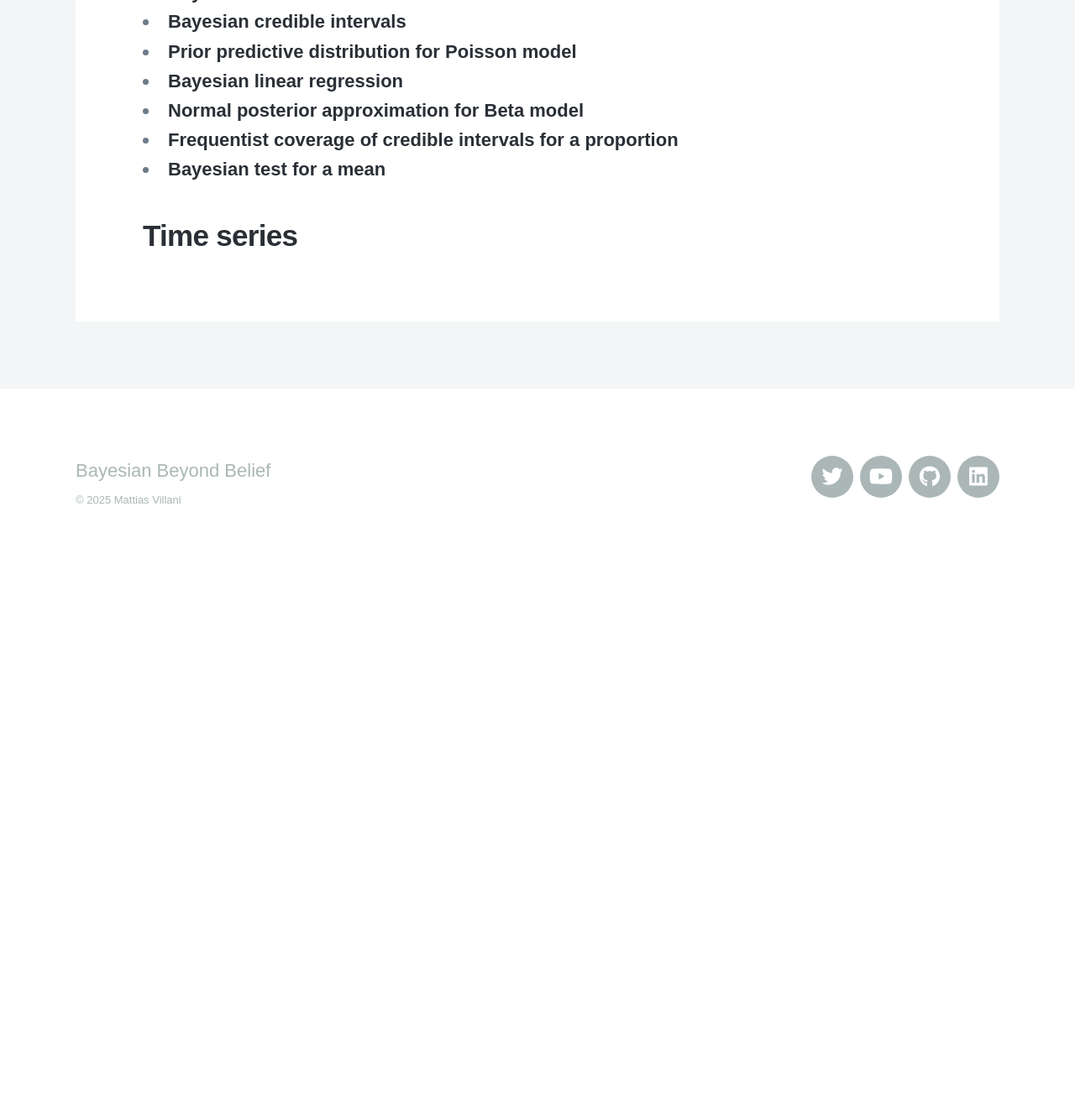
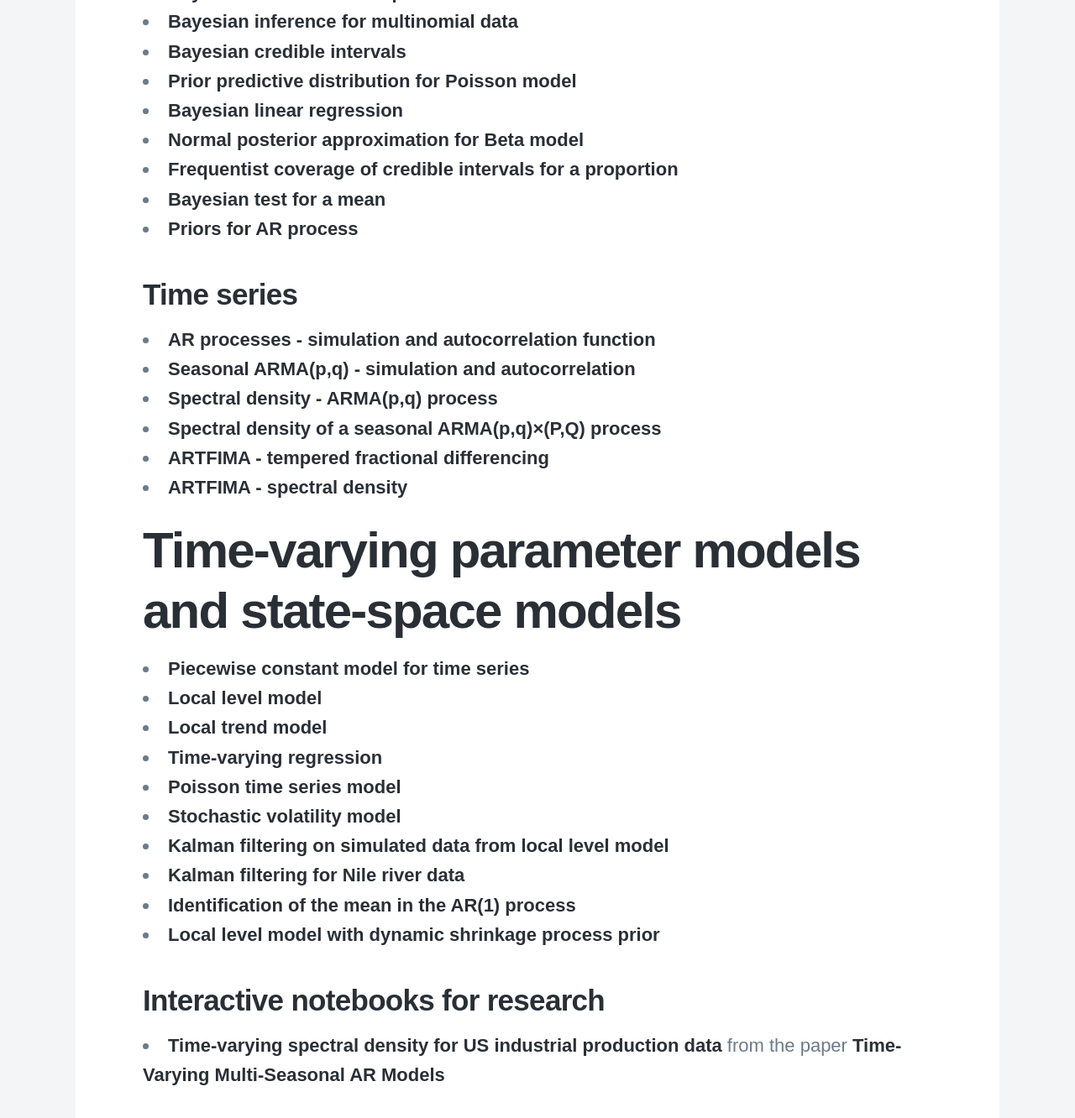
Before and after one commit to mattiasvillani/mattiasvillani.github.io, a Jekyll site: the page built from _pages/interactive.md, in a window 1280 px wide and 1400 px high, scrolled down 2327 px. Shown: the top 1332 px of the window at 84% size. Built offline with Jekyll 4.4.1, drawn with Linux system fonts in a browser that asks for light colours; nearby versions of some CDN libraries; some web fonts are replaced; before the commit the page ends 3009 px from its top, so only the background shows below that; some of the changed text lies outside the part shown.

Commit message:
added more interactive stuff

```diff
--- a/_pages/interactive.md
+++ b/_pages/interactive.md
@@ -9,6 +9,8 @@ featured_image: /images/linocut_teaching2.jpg
 
 - [Derivative](https://observablehq.com/@mattiasvillani/the-derivative)
 - [Riemann integral](https://observablehq.com/@mattiasvillani/the-riemann-integral)
+- [Second derivative and function curvature](https://observablehq.com/@mattiasvillani/second-derivative-measures-the-curvature-of-a-function)
+
 
 ## Descriptive Statistics
 
@@ -62,5 +64,29 @@ featured_image: /images/linocut_teaching2.jpg
 - [Normal posterior approximation for Beta model](https://observablehq.com/@mattiasvillani/posterior-approximation-beta-model)
 - [Frequentist coverage of credible intervals for a proportion](https://observablehq.com/@mattiasvillani/coverage-of-confidence-intervals-for-a-proportion)
 - [Bayesian test for a mean](https://observablehq.com/@mattiasvillani/bayesian-test-mean-normal-pop)
+- [Priors for AR process](https://observablehq.com/@mattiasvillani/ar-processes)
 
 ## Time series
+
+- [AR processes - simulation and autocorrelation function](https://observablehq.com/@mattiasvillani/ar-simulation-and-autocorrelation)
+- [Seasonal ARMA(p,q) - simulation and autocorrelation](https://observablehq.com/@mattiasvillani/seasonal-arma-p-q-simulation-and-autocorrelation)
+- [Spectral density - ARMA(p,q) process](https://observablehq.com/@mattiasvillani/spectral-density-of-arma)
+- [Spectral density of a seasonal ARMA(p,q)×(P,Q) process](https://observablehq.com/@mattiasvillani/spectral-density-seasonal-arma-p-q-p-q-process)
+- [ARTFIMA - tempered fractional differencing](https://observablehq.com/@mattiasvillani/artfima-tempered-fractional-differencing)
+- [ARTFIMA - spectral density](https://observablehq.com/@mattiasvillani/spectral-density-artfima-p-q-process)
+
+# Time-varying parameter models and state-space models
+
+- [Piecewise constant model for time series](https://observablehq.com/@mattiasvillani/piecewise-constant-model)
+- [Local level model](https://observablehq.com/@mattiasvillani/local-level-model)
+- [Local trend model](https://observablehq.com/@mattiasvillani/local-trend-model)
+- [Time-varying regression](https://observablehq.com/@mattiasvillani/time-varying-regression-model)
+- [Poisson time series model](https://observablehq.com/@mattiasvillani/poisson-time-series-model)
+- [Stochastic volatility model](https://observablehq.com/@mattiasvillani/stochastic-volatility-time-series-model)
+- [Kalman filtering on simulated data from local level model](https://observablehq.com/@mattiasvillani/kalman-filter-simulated-local-level)
+- [Kalman filtering for Nile river data](https://observablehq.com/@mattiasvillani/kalman-filtering-nile-river-data)
+- [Identification of the mean in the AR(1) process](https://observablehq.com/@mattiasvillani/identification-ar-1-process)
+- [Local level model with dynamic shrinkage process prior](https://observablehq.com/@mattiasvillani/local-level-model-dsp-prior)
+
+## Interactive notebooks for research
+- [Time-varying spectral density for US industrial production data](https://observablehq.com/@mattiasvillani/tvsar-spectral-usip) from the paper [Time-Varying Multi-Seasonal AR Models](https://arxiv.org/abs/2409.18640)
```
